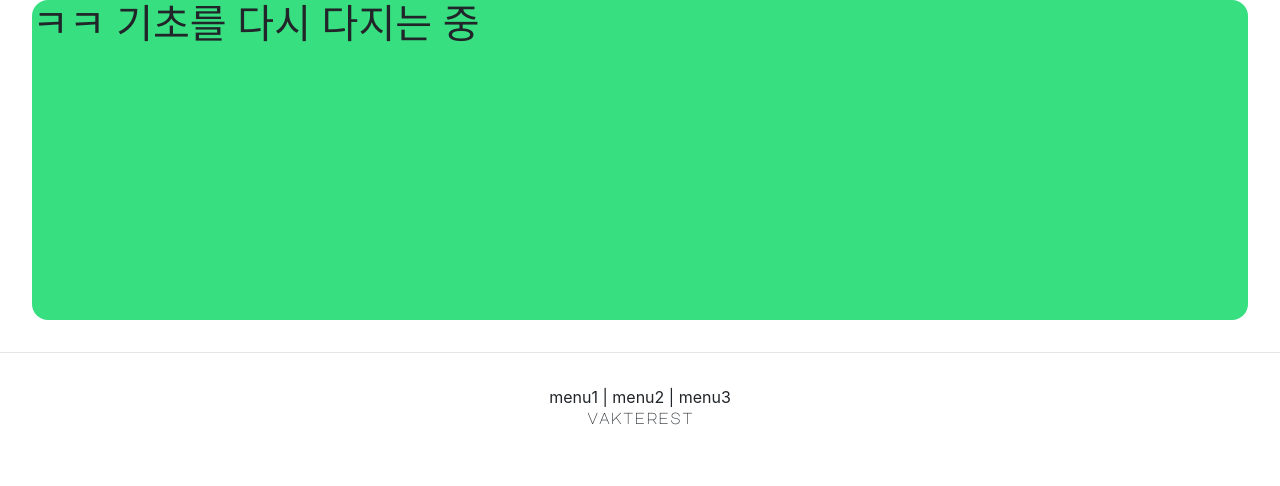
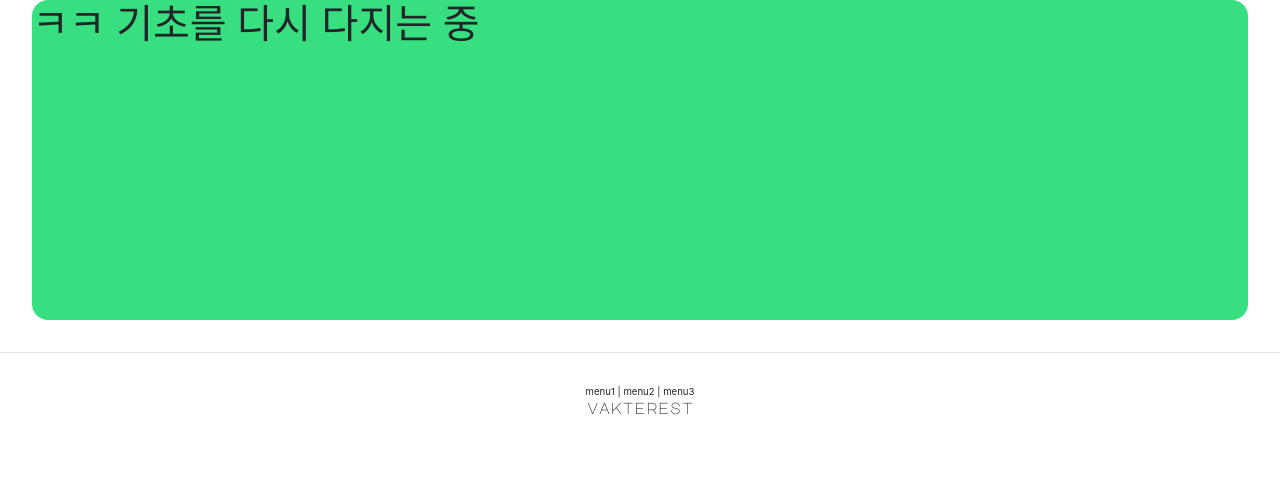
Before and after one commit to danho-vak/vakterest, a Django app: page /account/test/ in a window 1280 px wide. Shown: the part 177-663 px from the top of the page. Run offline with Django 3.2, Linux system fonts and the light colour scheme.

Commit message:
static setting

```diff
--- /dev/null
+++ b/static/base.css
@@ -0,0 +1,15 @@
+.vakterest_header_logo, .vakterest_footer_logo {
+    font-family: 'Major Mono Display', monospace;
+}
+
+.vakterest_footer_button {
+    font-size: .6rem;
+}
+
+.vakterest_header {
+    text-align:center; margin:2rem 0;
+}
+
+.vakterest_footer {
+    text-align:center; margin-top:2rem;
+}
--- a/templates/footer.html
+++ b/templates/footer.html
@@ -1,10 +1,10 @@
-<div style="text-align:center; margin-top:2rem;">
-    <div>
+<div class="vakterest_footer">
+    <div class="vakterest_footer_button">
         <span>menu1</span> |
         <span>menu2</span> |
         <span>menu3</span>
     </div>
     <div>
-        <h6 style="font-family: 'Major Mono Display', monospace;">vakterest</h6>
+        <h6 class="vakterest_footer_logo">vakterest</h6>
     </div>
 </div>
--- a/templates/head.html
+++ b/templates/head.html
@@ -1,3 +1,4 @@
+{% load static %}
 <head>
     <!--  bootstrap links  -->
     <link rel="stylesheet" href="https://cdn.jsdelivr.net/npm/bootstrap@4.5.3/dist/css/bootstrap.min.css"
@@ -11,6 +12,9 @@
     <link rel="preconnect" href="https://fonts.gstatic.com">
     <link href="https://fonts.googleapis.com/css2?family=Major+Mono+Display&display=swap" rel="stylesheet">
 
+    <!--  load DEFAULT CSS LINK  -->
+    <link rel="stylesheet" type="text/css" href="{% static 'base.css' %}">
+
     <meta charset="UTF-8">
     <title>Vakterest</title>
 </head>
--- a/templates/header.html
+++ b/templates/header.html
@@ -1,6 +1,6 @@
-<div style="text-align:center; margin:2rem 0;">
+<div class="vakterest_header">
     <div>
-        <h1 style="font-family: 'Major Mono Display', monospace;">vakterest</h1>
+        <h1 class="vakterest_header_logo">vakterest</h1>
     </div>
     <div>
         <span>nav1</span>
```
Also changed, not shown: vakterest/settings.py (+7 -0 lines).
